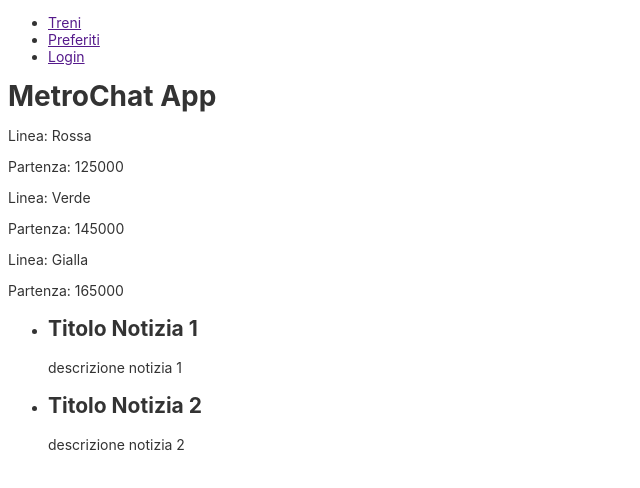
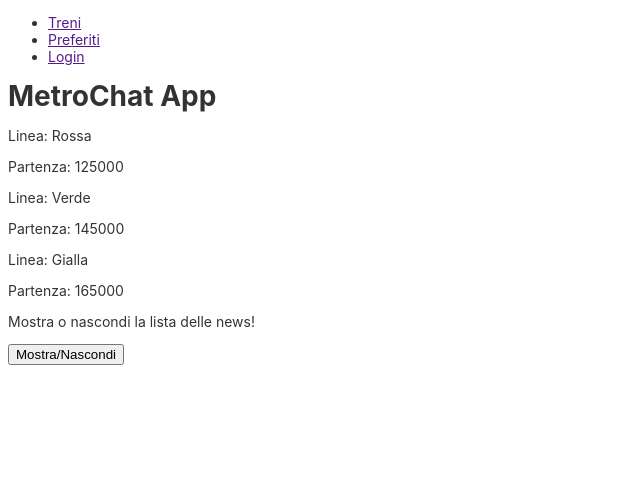
Before and after one commit to SimonaRoxanaNegri/MetroChat, an Angular app: page / in a window 1280 px wide. Shown: the top 488 px of the page, without its empty margins (0-640 px from the left). Built offline with nearby package versions, Linux system fonts and the light colour scheme.

Commit message:
provate funzionalità ng-for,ng-if sulla lista news

```diff
--- a/src/app/app.component.html
+++ b/src/app/app.component.html
@@ -4,5 +4,5 @@
   <h1>{{title}} App</h1>
   <ca-treni></ca-treni>
   <ca-metro *ngFor=""></ca-metro>
-  <ca-listanews></ca-listanews>
+  <ca-listanews [user]="username"></ca-listanews>
 </div>
--- a/src/app/app.component.ts
+++ b/src/app/app.component.ts
@@ -7,4 +7,5 @@ import { Component } from '@angular/core';
 })
 export class AppComponent {
   title = 'MetroChat';
+  username = "Antonio";
 }
--- a/src/app/app.module.ts
+++ b/src/app/app.module.ts
@@ -4,7 +4,7 @@ import { BrowserModule } from '@angular/platform-browser';
 import { AppComponent } from './app.component';
 import { MenuComponent } from './menu/menu.component';
 import { TreniComponent } from './treni/treni.component';
-import { MmssPipe } from './pipe/mmss.pipe';
+import { MmssPipe } from './mmss.pipe';
 import { ListanewsComponent } from './listanews/listanews.component';
 import { MetroComponent } from './metro/metro.component';
 
--- a/src/app/listanews/listanews.component.html
+++ b/src/app/listanews/listanews.component.html
@@ -1,4 +1,5 @@
-<div class="news">
+<div class="news" *ngIf="showHidden">
+  <h3>Utente: {{user}}</h3>
   <ul>
     <li *ngFor="let notizia of listanews" (click)="dettaglio(notizia.id)">
       <h2>{{notizia.titolo}}</h2>
@@ -6,3 +7,5 @@
     </li>
   </ul>
 </div>
+<p>Mostra o nascondi la lista delle news!</p>
+<button (click)="showOrHideListOfNews()">Mostra/Nascondi</button>
--- a/src/app/listanews/listanews.component.ts
+++ b/src/app/listanews/listanews.component.ts
@@ -1,4 +1,4 @@
-import { Component } from '@angular/core';
+import { Component, Input } from '@angular/core';
 import { News } from './../model/news.model';
 @Component({
   selector: 'ca-listanews',
@@ -9,6 +9,9 @@ import { News } from './../model/news.model';
 export class ListanewsComponent {
 
   listanews: News[] = [];
+  @Input() user?: string;
+  showHidden: boolean = false;
+
   constructor() {
     this.listanews = [
       {
@@ -27,4 +30,10 @@ export class ListanewsComponent {
   dettaglio(id: number) {
     alert("id Notizia:" + id);
   }
+
+  showOrHideListOfNews(): boolean {
+    console.log("ciao")
+    this.showHidden = !this.showHidden;
+    return this.showHidden;
+  }
 }
```
Also changed, not shown: src/app/mmss.pipe.ts (renamed from src/app/pipe/mmss.pipe.ts), 1 other file (tests, documents, lock files or other folders).
